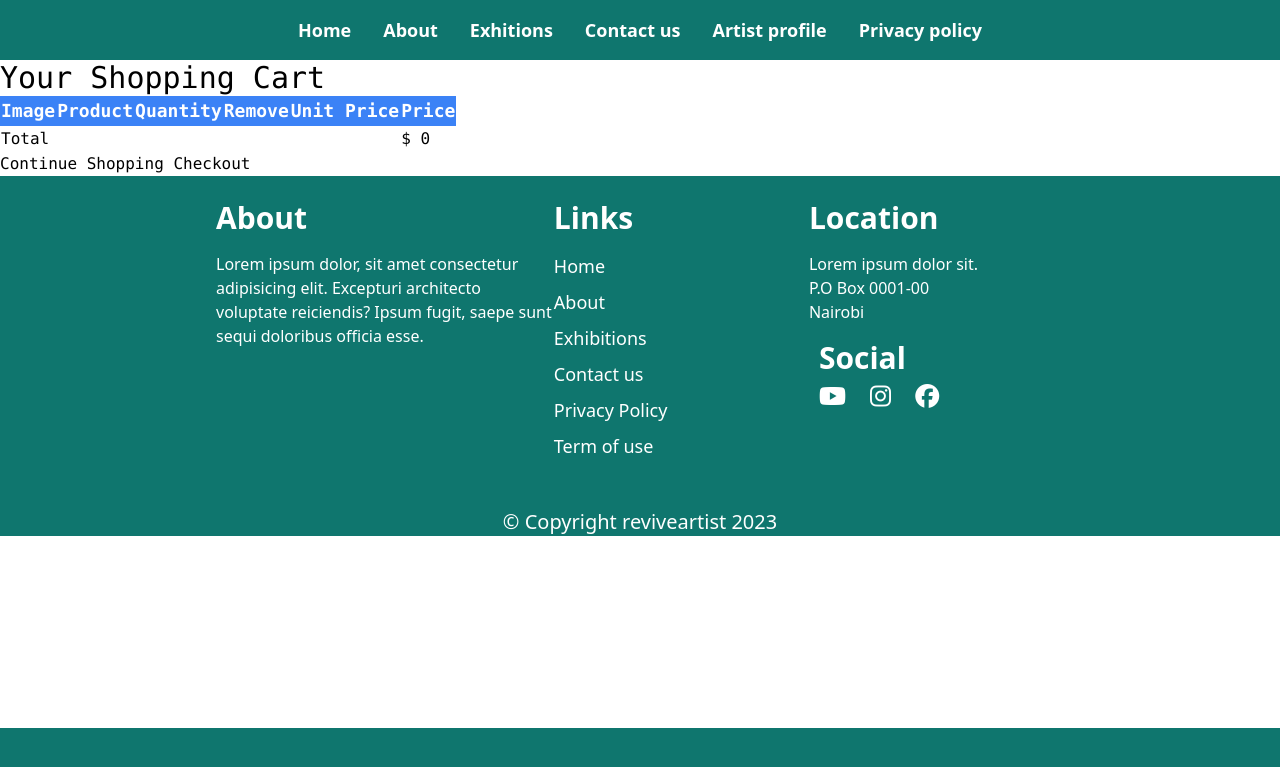
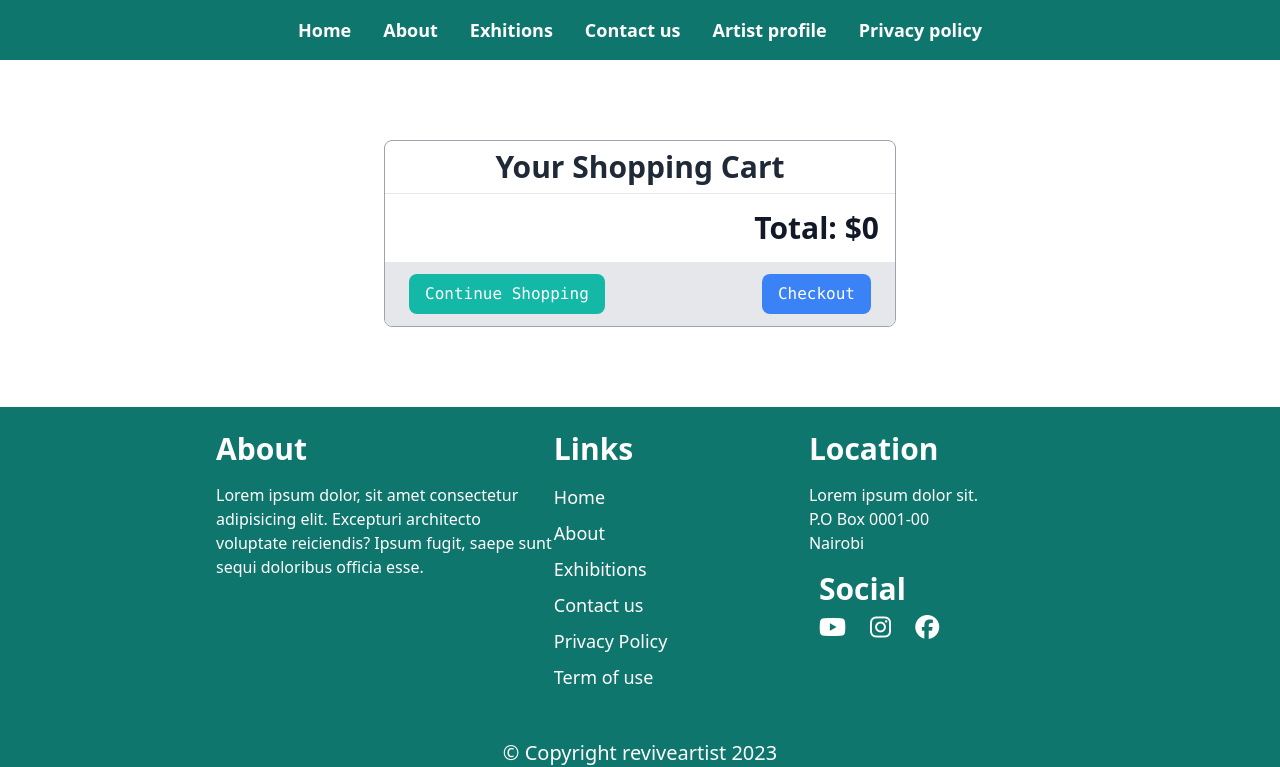
Before and after one commit to zablon-oigo/art, a Django app: page /cart/ in a window 1280 px wide. Shown: the part 72-839 px from the top of the page. Before the commit the page ends 800 px from the top, so only its background shows below. Run offline with Django 4.2, Linux system fonts and the light colour scheme; style sheets or scripts are compiled from the project's sources; parts of the project's set-up code (start-up, migrations or seed data) failed here and were passed over; some libraries are stand-ins or nearby versions.

Commit message:
cart detail form

```diff
--- a/templates/cart/detail.html
+++ b/templates/cart/detail.html
@@ -4,60 +4,44 @@
 Your Shopping Cart
 {% endblock %}
 {% block content %}
-<h2 class=" text-3xl">Your Shopping Cart</h2>
-<table class="border-collapse border-1 border-gray-600">
-    <thead>
-        <tr class="bg-blue-500 text-white text-lg text-center">
-            <th>Image</th>
-            <th>Product</th>
-            <th>Quantity</th>
-            <th>Remove</th>
-            <th>Unit Price</th>
-            <th>Price</th>
-        </tr>
-    </thead>
-    <tbody>
-
+<div class="max-w-lg mx-auto my-20 bg-white rounded-lg overflow-hidden md:max-w-lg border border-gray-400">
+    <div class="px-4 py-2 border-b border-gray-200">
+        <h2 class="font-semibold text-gray-800 text-3xl font-sans text-center">Your Shopping Cart</h2>
+    </div>
+    <div class="flex flex-col divide-y divide-gray-200">
         {% for item in cart %}
         {% with product=item.product %}
-            <tr>
-                <td>
+        <div class="flex items-center py-4 px-6">
             <a href="{{product.get_absolute_url}}" class="">
-                        <img src="{{product.image.url}}" alt="" class="h-20 w-20 rounde-xl">
+                <img class="w-16 h-16 object-cover rounded" src="{{product.image.url}}" alt="Product Image">
             </a>
-                </td>
-                <td>
-                    {{product.name}}
-                </td>
-                <td>
-                    <form action="{% url 'cart:cart_add' product.id %}" method="post">
-                        {{item.update_quantity_form.quantity }}
-                        {{item.update_quantity_form.override }}
-                        <input type="submit" value="update">
+            <div class="ml-3">
+                <h3 class="text-gray-900 font-sans font-semibold">{{product.name}}</h3>
+                <p class="text-gray-700 mt-1 font-sans">$ {{item.price}}</p>
+            </div>
+
+                <form action="{% url 'cart:cart_remove' product.id %}" method="post" class="ml-auto">
                     {% csrf_token %}
+                <button type="submit" class="ml-auto py-2 px-4 bg-blue-500 hover:bg-blue-600 text-white rounded-lg">
+                    Remove
+                </button>
                    </form>
-                </td>
-                <td>
-                   <form action="{% url 'cart:cart_remove' product.id %}" method="post">
-                    <input type="submit" value="Remove" class="">
-                    {% csrf_token %}
-                   </form>
-                </td>
-                <td>$ {{item.price}}</td>
-                <td>$ {{item.total_price}}</td>
-            </tr>
+
+        </div>
         {% endwith %}
         {% endfor %}
-        <tr>
-            <td>Total</td>
-            <td colspan="4"></td>
-            <td>$ {{cart.get_total_price}}</td>
-        </tr>
-    </tbody>
-</table>
-<div class="">
+        <h3 class="text-gray-900 font-semibold text-end text-3xl p-4 font-sans">Total: $<span class=" ">{{cart.get_total_price}}</span></h3>
+        </div>
+        <div class="flex items-center justify-between px-6 py-3 bg-gray-200">
+            <button class="py-2 px-4 bg-teal-500 hover:bg-teal-600 text-white rounded-lg">
                 <a href="{% url 'product:product_list' %}" class="">Continue Shopping</a>
+            </button>
+
+            <button class="py-2 px-4 bg-blue-500 hover:bg-blue-600 text-white rounded-lg">
                 <a href="{% url 'orders:order_create' %}" class="">Checkout</a>
+        </button>
+
+        </div>
     </div>
 
 {% endblock %}
```
Lines whose indentation alone changed are shown as unchanged.
